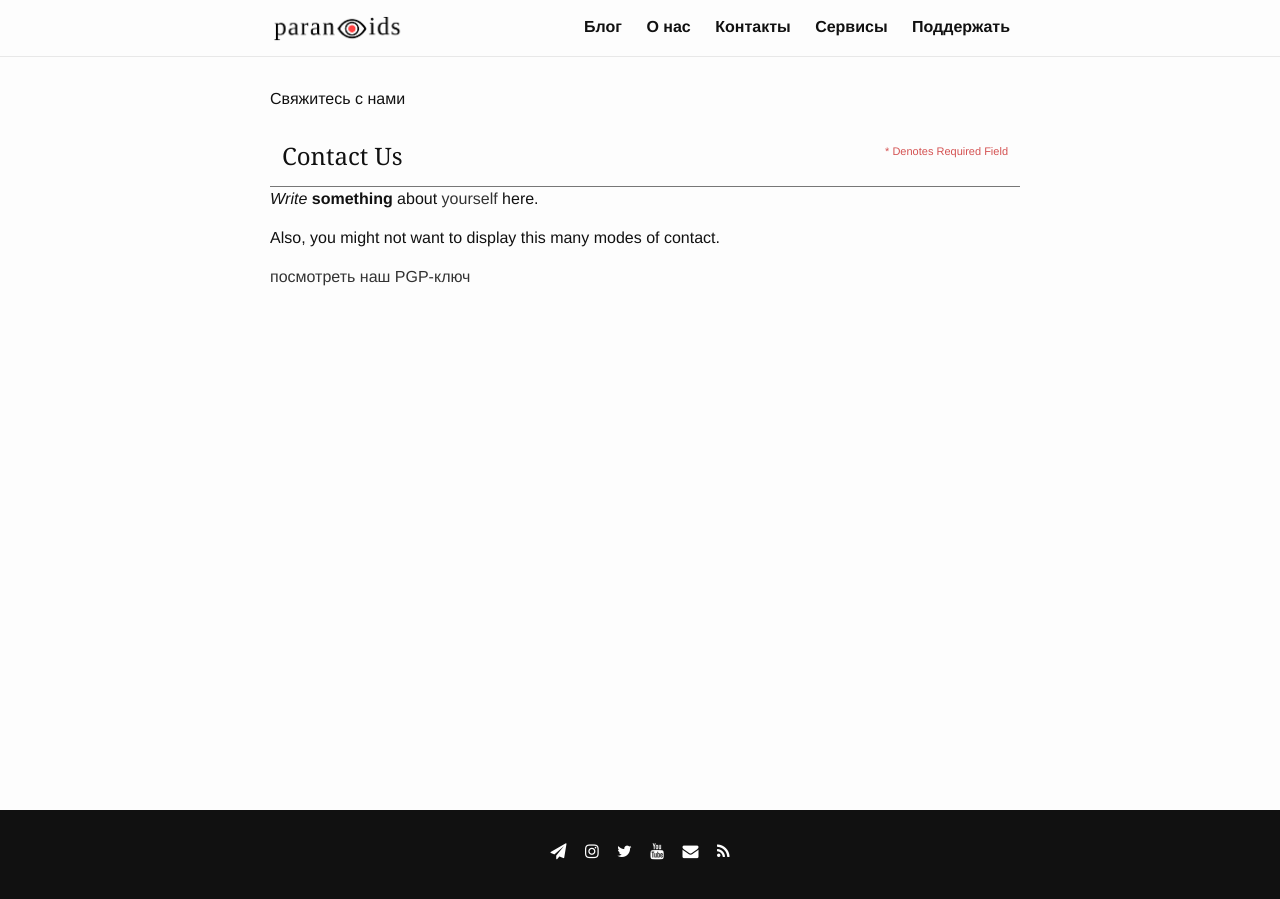
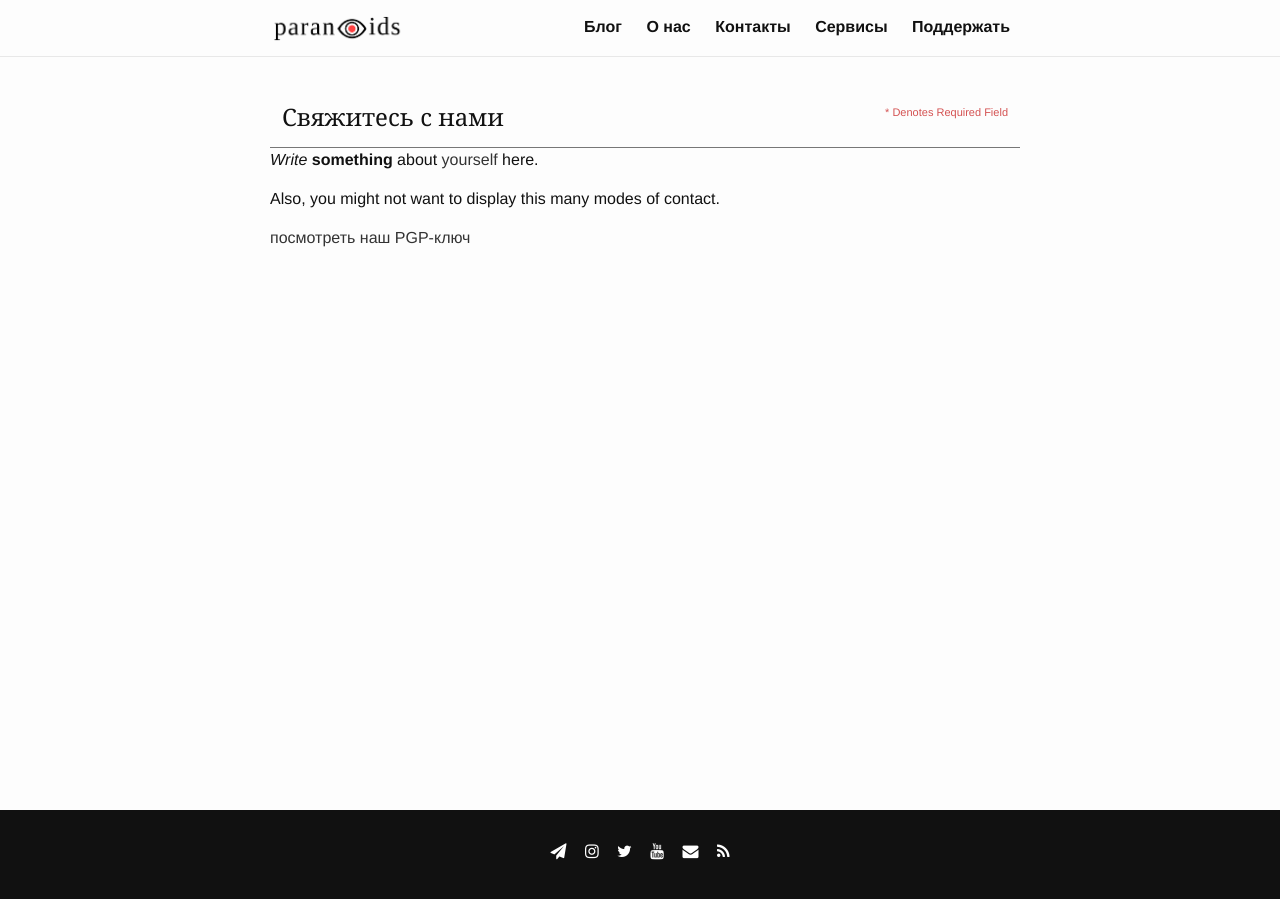
Before and after one commit to 2b7E1n6D0e5R7/2b7E1n6D0e5R7.github.io, a Jekyll site: the page built from _pages/contact.md, in a window 1280 px wide. Built offline with Jekyll 4.4.1, drawn with Linux system fonts in a browser that asks for light colours.

Commit message:
Update contact.md

```diff
--- a/_pages/contact.md
+++ b/_pages/contact.md
@@ -3,13 +3,11 @@ layout: default
 title: Контакты
 permalink: /contact/
 ---
-<p>Свяжитесь с нами</p>
-
 
 <div id="NhhZEh4E" data-formid="e41575620527i9a" class="_Forms_generate">
 <ul>
   <li>
-             <h2>Contact Us</h2>
+             <h2>Свяжитесь с нами</h2>
              <span class="required_notification">* Denotes Required Field</span>
   </li>
  </ul>
```
